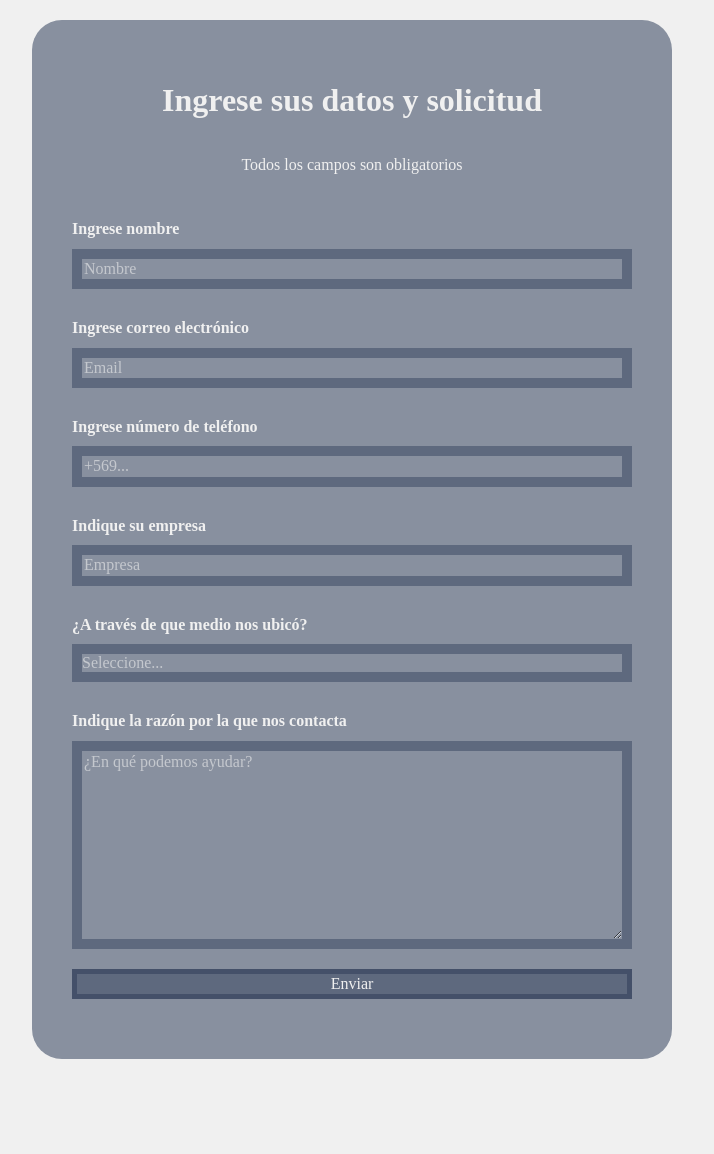
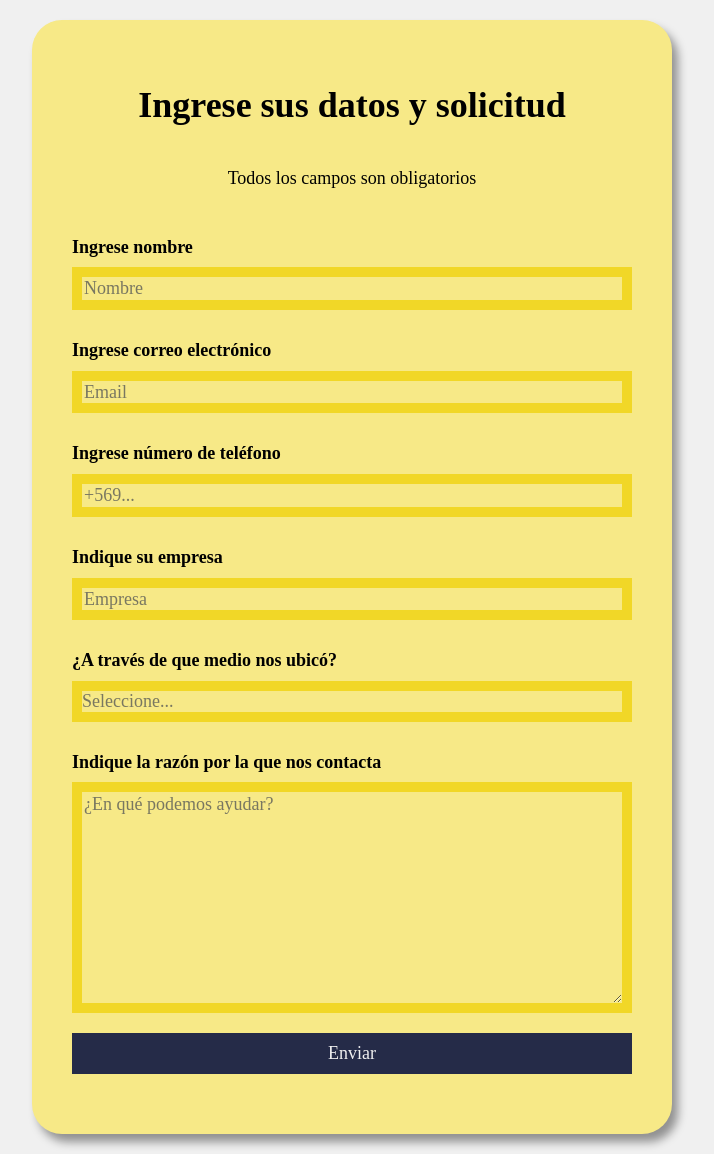
Before and after one commit to richardhapb/menteingenieria, a PHP site: page / in a window 1280 px wide. Shown: the part 204-1358 px from the top of the page, without its empty margins (288-1002 px from the left). Before the commit the page ends 1263 px from the top, so only its background shows below. Run offline with PHP 8.4, Linux system fonts and the light colour scheme; some web fonts are replaced.

Commit message:
Colores v2, claro y amarillo

```diff
--- a/build/css/app.css
+++ b/build/css/app.css
@@ -325,11 +325,11 @@ body {
   font-family: "News Cycle, Michroma, Manrope, sans-serif";
   font-size: 1.6rem;
   background-color: #F0F0F0;
-  color: #F0F0F0;
+  color: #000;
 }
 
 h1 {
-  color: #F0F0F0;
+  color: #000;
   font-weight: 700;
 }
 
@@ -339,7 +339,7 @@ a {
 
 /* Utilities */
 .shadow {
-  box-shadow: 7px 0px 42px 2px rgba(0, 0, 0, 0.4);
+  box-shadow: 6px 8px 10px 0px rgba(0, 0, 0, 0.4);
 }
 
 .container {
@@ -358,13 +358,14 @@ a {
 }
 
 .form {
-  background-color: rgba(68, 80, 105, 0.6);
+  background-color: #F7E987;
   width: 95%;
   margin: 2rem auto;
   display: flex;
   flex-direction: column;
   padding: 4rem;
   border-radius: 3rem;
+  font-size: 1.8rem;
 }
 @media (min-width: 768px) {
   .form {
@@ -382,8 +383,8 @@ a {
 }
 .form input, .form select, .form .form__razon {
   background-color: transparent;
-  border: 1rem solid rgba(68, 80, 105, 0.6);
-  color: #F0F0F0;
+  border: 1rem solid #f1d727;
+  color: #252B48;
   font-family: "News Cycle, Michroma, Manrope, sans-serif";
   appearance: none;
 }
@@ -391,26 +392,27 @@ a {
   resize: vertical;
 }
 .form select {
-  color: rgba(240, 240, 240, 0.5843137255);
+  color: rgba(37, 43, 72, 0.6);
 }
 .form .form__select--selected {
-  color: #F0F0F0;
+  color: #252B48;
 }
 .form input::placeholder, .form .form__razon::placeholder {
-  color: rgba(240, 240, 240, 0.5843137255);
+  color: rgba(37, 43, 72, 0.6);
 }
 .form .form__submit {
   margin: 2rem 0;
-  background-color: rgba(68, 80, 105, 0.6);
-  border: 0.5rem solid #445069;
+  padding: 1rem;
+  background-color: #252B48;
+  border: 0;
   color: #F0F0F0;
-  transition: 1s background-color ease, 1s color ease;
+  transition: 1s background-color ease;
   cursor: pointer;
   font-family: "News Cycle, Michroma, Manrope, sans-serif";
 }
 .form .form__submit:hover {
-  background-color: #F7E987;
-  color: #252B48;
+  background-color: rgba(37, 43, 72, 0.6);
+  color: #F0F0F0;
 }
 .form .errorForm {
   background-color: rgba(187, 0, 0, 0.6);
--- a/index.html
+++ b/index.html
@@ -21,7 +21,7 @@
         </div>
     </header>
     <main>
-        <form class="form">
+        <form class="form shadow">
             <h1>Ingrese sus datos y solicitud</h1>
             <p>Todos los campos son obligatorios</p>
             <label>Ingrese nombre</label>
--- a/src/scss/base/_globals.scss
+++ b/src/scss/base/_globals.scss
@@ -16,11 +16,11 @@ body {
     font-family: v.$main-font;
     font-size: 1.6rem;
     background-color: v.$aux;
-    color: v.$aux;
+    color: v.$letter;
 }
 
 h1 {
-    color: v.$aux;
+    color: v.$letter;
     font-weight: 700;
 }
 
@@ -31,7 +31,7 @@ a {
 /* Utilities */
 
 .shadow {
-    box-shadow: 7px 0px 42px 2px v.$box;
+    box-shadow: 6px 8px 10px 0px v.$box;
 }
 
 // Window
--- a/src/scss/base/_variables.scss
+++ b/src/scss/base/_variables.scss
@@ -5,12 +5,15 @@
 
 
 // Colors
+$letter: #000;
+$letter-alpha: #0009;
 $primary: #252B48;
 $primary-alpha: #252B4899;
 $secondary: #445069;
 $secondary-alpha: #44506999;
 $tertiary: #5B9A8B;
 $quaternary: #F7E987;
+$quaternary-darken: darken($color: $quaternary, $amount: 20%);
 $aux: #F0F0F0;
 $aux-alpha: #F0F0F095;
 $box: #0006;
--- a/src/scss/layout/_form.scss
+++ b/src/scss/layout/_form.scss
@@ -3,13 +3,14 @@
 
 
 .form {
-    background-color: v.$secondary-alpha;
+    background-color: v.$quaternary;
     width: 95%;
     margin: 2rem auto;
     display: flex;
     flex-direction: column;
     padding: 4rem;
     border-radius: 3rem;
+    font-size: 1.8rem;
 
     @include m.tablet {
         width: 80%;
@@ -28,8 +29,8 @@
 
     input, select, .form__razon {
         background-color: transparent;
-        border: 1rem solid v.$secondary-alpha;
-        color: v.$aux;
+        border: 1rem solid v.$quaternary-darken;
+        color: v.$primary;
         font-family: v.$main-font;
         appearance: none;
     }
@@ -39,31 +40,32 @@
     }
 
     select {
-        color: v.$aux-alpha;
+        color: v.$primary-alpha;
     }
 
     .form__select--selected {
-        color: v.$aux;
+        color: v.$primary;
     }
 
     input, .form__razon{
         &::placeholder {
-            color: v.$aux-alpha;
+            color: v.$primary-alpha;
         }
     }
 
     .form__submit {
         margin: 2rem 0;
-        background-color: v.$secondary-alpha;
-        border: 0.5rem solid v.$secondary;
+        padding: 1rem;
+        background-color: v.$primary;
+        border: 0;
         color: v.$aux;
-        transition: 1s background-color ease, 1s color ease;
+        transition: 1s background-color ease;
         cursor: pointer;
         font-family: v.$main-font;
 
         &:hover {
-            background-color: v.$quaternary;
-            color: v.$primary;
+            background-color: v.$primary-alpha;
+            color: v.$aux;
         }
     }
 
```
